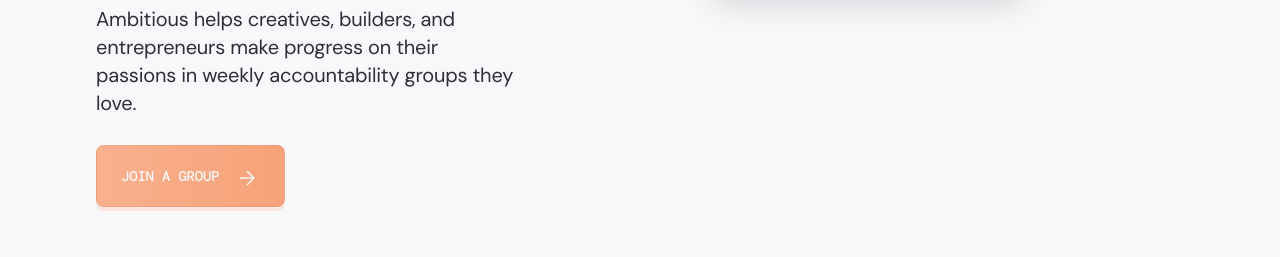
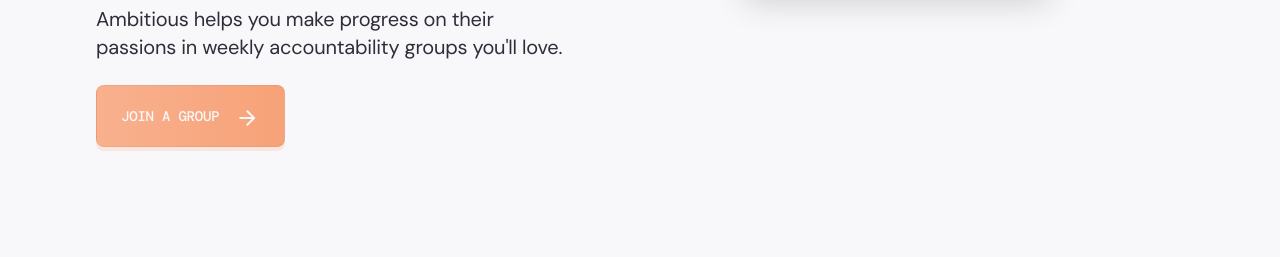
Before and after one commit to joinambitious/website, a plain HTML site: page index.html in a window 1280 px wide. Shown: the part 327-584 px from the top of the page. Drawn offline with nearby package versions, Linux system fonts and the light colour scheme.

Commit message:
style updates

```diff
--- a/css/styles.scss
+++ b/css/styles.scss
@@ -136,7 +136,7 @@
     position: relative;
     display: block;
     position: relative;
-    margin-top: 0.5rem;
+    margin-top: $spacer-sm;
     padding: 1rem 1.5rem;
     color: $light;
     border: $border-style;
@@ -155,6 +155,8 @@
         display: inline-block;
         vertical-align: middle;
         margin-left: 0.5rem;
+        font-variation-settings:
+        'wght' 400,
     }
 }
 
@@ -211,7 +213,7 @@
             margin-bottom: $spacer-xs;
         }
         h1 + p {
-            margin-top: 0;
+            margin: 0;
         }
         .highlight {
             display: inline-block;
@@ -235,7 +237,7 @@
         }
         @media (min-width: $desktop) {
             display: grid;
-            grid-template-columns: minmax(0, 4fr) minmax(0, 6fr);
+            grid-template-columns: minmax(0, 5fr) minmax(0, 6fr);
             gap: 2rem;
         }
     }
@@ -384,6 +386,7 @@
             }
             &:hover {
                 opacity: 0.6;
+                background: none;
             }
         }
         .material-symbols-outlined {
--- a/index.html
+++ b/index.html
@@ -23,7 +23,8 @@
                             <span>momentum</span>-->
                         </span>
                     </h1>
-                    <p>Ambitious helps creatives, builders, and entrepreneurs make progress on their passions in weekly accountability groups they love.</p>
+                    <p>Ambitious helps you make progress on their passions in weekly accountability groups you'll love.</p>
+                    <!--<p>Ambitious helps creatives, builders, and entrepreneurs make progress on their passions in weekly accountability groups they love.</p>-->
                     <a href="#" class="button">Join a Group <span class="material-symbols-outlined">arrow_forward</span></a>
                 </div>
                 <div class="hero-video">
@@ -90,7 +91,6 @@
                 <li>AI-powered insights</li>
                 <li>Supportive community</li>
             </ul>
-            <a href="#" class="button">Join a Group <span class="material-symbols-outlined">arrow_forward</span></a>
         </section>
 
         <section class="partners">
@@ -113,6 +113,7 @@
             <div class="faq-item"> Who are the facilitators?</div>
             <div class="faq-item"> How much does it cost?</div>
             <div class="faq-item"> What is the science behind this framework?</div>
+            <a href="#" class="button">Join a Group <span class="material-symbols-outlined">arrow_forward</span></a>
         </section>
 
         <footer>
```
Also changed, not shown: css/styles.css, 1 other file.
